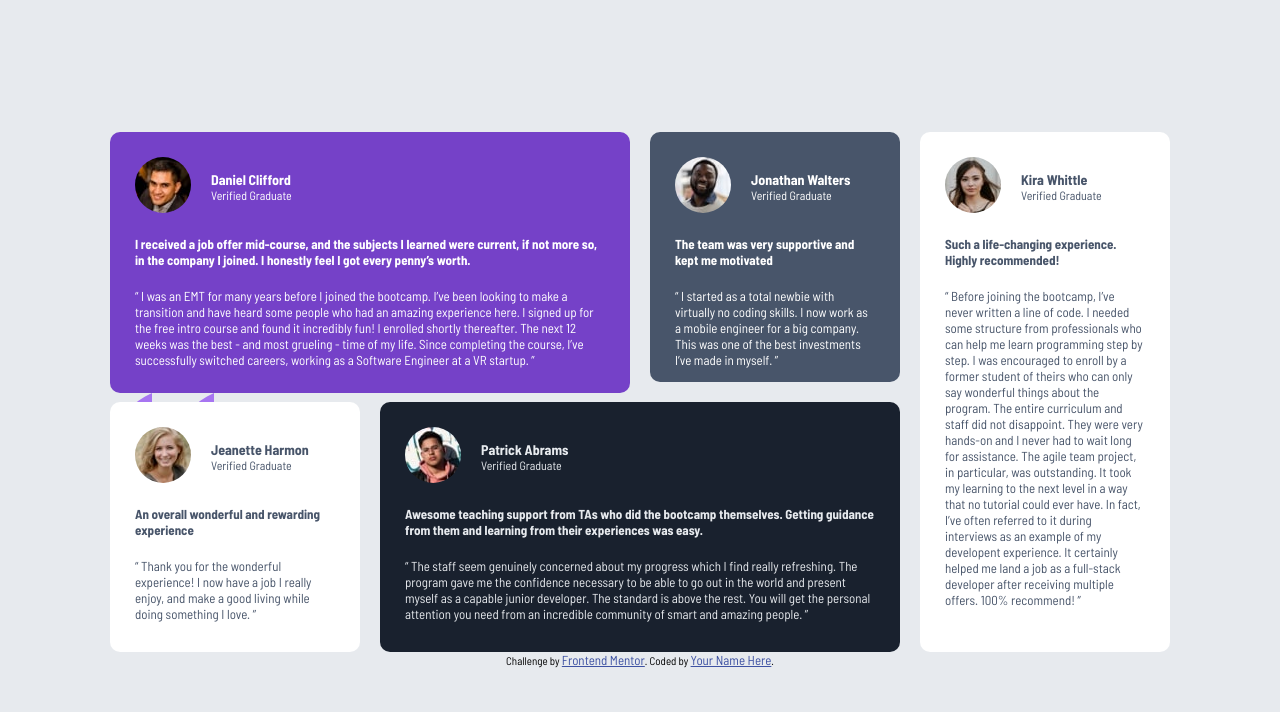
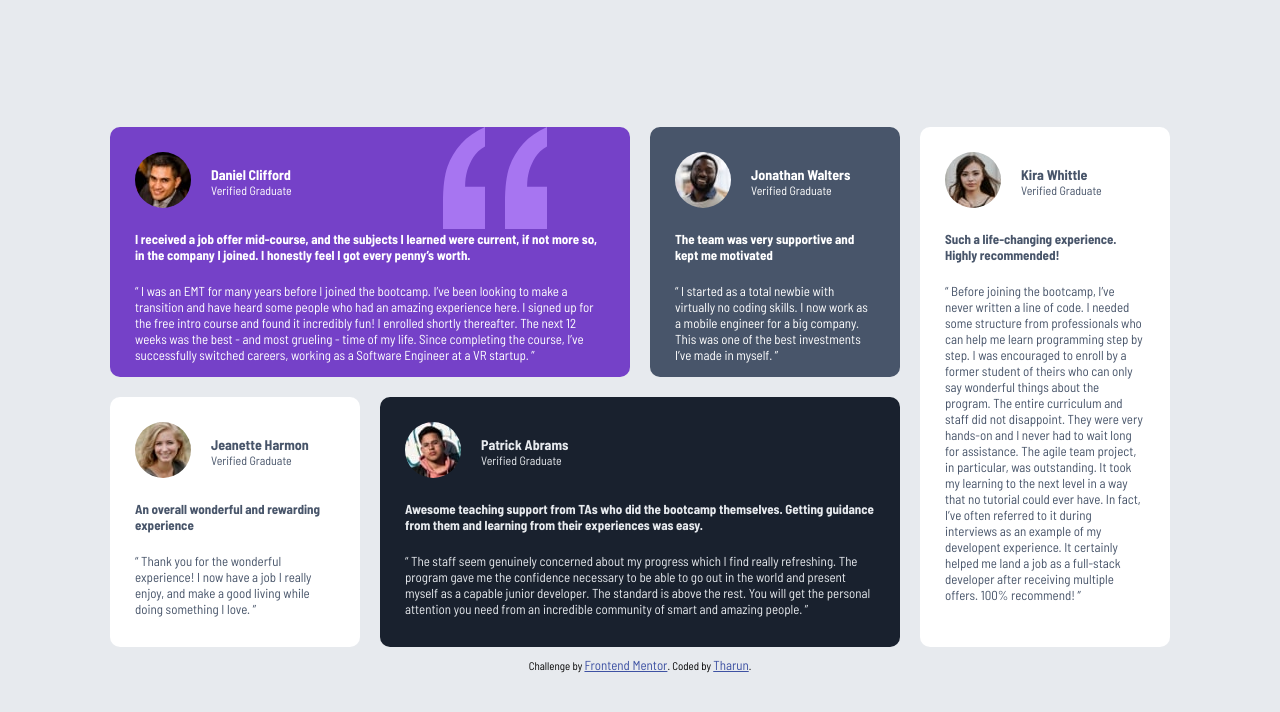
Before and after one commit to tharun-32/Testimonials-grid-section, a plain HTML site: page index.html in a window 1280 px wide. Drawn offline with Linux system fonts and the light colour scheme.

Commit message:
background image is added

```diff
--- a/index.html
+++ b/index.html
@@ -9,8 +9,7 @@
 </head>
 <body>
   <section class="grid-layout">
-    <section class="daniel-layout" style="grid-area: daniel;">
-    <div class="Daniel" >
+      <div class="Daniel" style="grid-area: daniel;">
         <ul>
           <li><img src="images/image-daniel.jpg" alt="daniel-profile-photo" class="image-daniel"></li>
           <ul class="name-daniel">
@@ -18,7 +17,7 @@
             <li>Verified Graduate</li>
           </ul>
         </ul>
-      <h2>I received a job offer mid-course, and the subjects I learned were current, if not more so,
+          <h2>I received a job offer mid-course, and the subjects  I learned were current, if not more so,
             in the company I joined. I honestly feel I got every penny’s worth.</h2>
           <p>“ I was an EMT for many years before I joined the bootcamp. I’ve been looking to make a
             transition and have heard some people who had an amazing experience here. I signed up
@@ -26,8 +25,7 @@
             The next 12 weeks was the best - and most grueling - time of my life. Since completing
             the course, I’ve successfully switched careers, working as a Software Engineer at a VR startup. ”</p>
       </div>
-    <div><img src="images/bg-pattern-quotation.svg" alt="bg-pattern-quotation" class="pattern"></div>
-  </section>
+
     <div class="Jonathan" style="grid-area: jonathan;">
       <ul>
         <li><img src="images/image-jonathan.jpg" alt="Jonathan-profile-photo" class="image-jonathan"></li>
@@ -92,7 +90,7 @@
   </section>
   <div class="attribution">
     Challenge by <a href="https://www.frontendmentor.io?ref=challenge" target="_blank">Frontend Mentor</a>.
-    Coded by <a href="#">Your Name Here</a>.
+    Coded by <a href="https://github.com/tharun-32">Tharun</a>.
   </div>
 </body>
 </html>
--- a/style.css
+++ b/style.css
@@ -28,10 +28,13 @@ ul{
     list-style: none;
 }
 .Daniel{
-    background-color: var(--daniel-background-color);
     padding: 25px;
     color: var(--daniel-text-color-white);
+    background-color: var(--daniel-background-color);
     border-radius: 10px;
+    background-image: url(images/bg-pattern-quotation.svg);
+    background-repeat: no-repeat;
+    background-position: 80% 0;
 }
 .image-daniel{
     border-radius: 50%;
@@ -161,24 +164,25 @@ body{
     flex-direction: column;
     justify-content: center;
     align-items: center;
+    gap: 10px;
     height: 100vh;
 }
 .grid-layout{
     display: grid;
-    grid-template-columns:250px 250px 250px 250px;
-    grid-template-rows: 250px 250px;
+    grid-auto-columns:250px 250px 250px 250px;
+    grid-auto-rows: 250px 250px;
     gap: 20px;
     grid-template-areas:
     "daniel daniel jonathan kira"
     "jeanette patrick patrick kira";
-}
-.daniel-layout{
-    position: relative;
+    grid-auto-flow: row;
+
 }
 .pattern{
+    position: absolute;
     z-index: -1;
-    position: absolute;
-    top: 10;
+    top: 0;
+    object-fit: contain;
 }
 
 
```
Lines whose indentation alone changed are shown as unchanged.
